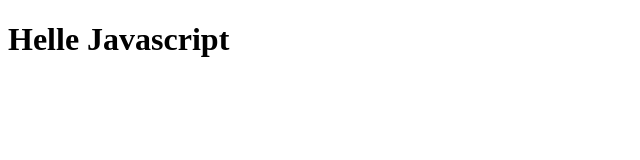
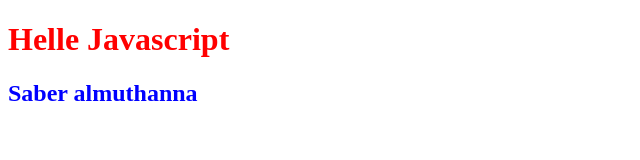
Before and after one commit to SaberMuthanna/front-end, a plain HTML site: page 4.Javascript/Learn_javascript/test.html in a window 1280 px wide. Shown: the whole page, without its empty margins (0-640 px from the left). Drawn offline with Linux system fonts and the light colour scheme.

Commit message:
add file to coures

```diff
--- a/4.Javascript/Learn_javascript/main.js
+++ b/4.Javascript/Learn_javascript/main.js
@@ -0,0 +1,2 @@
+document.querySelector("h1").style.color="red";
+document.querySelector("h2").style.color= "blue";
--- a/4.Javascript/Learn_javascript/test.html
+++ b/4.Javascript/Learn_javascript/test.html
@@ -5,10 +5,10 @@
     <meta http-equiv="X-UA-Compatible" content="IE=edge">
     <meta name="viewport" content="width=device-width, initial-scale=1.0">
     <title>Document</title>
-    <script></script>
-    <script src="main.js"></script>
 </head>
 <body>
     <h1>Helle Javascript</h1>
+    <h2>Saber almuthanna</h2>
+    <script src="main.js"></script>
 </body>
 </html>
```
